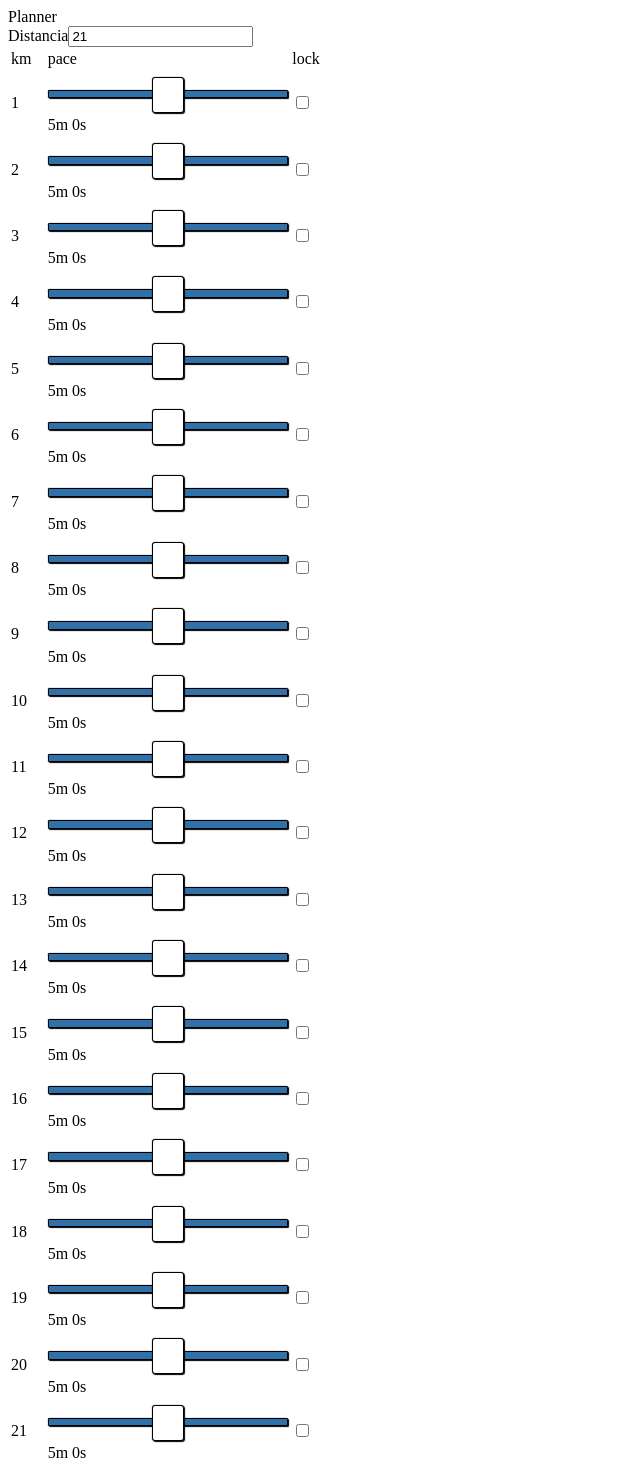
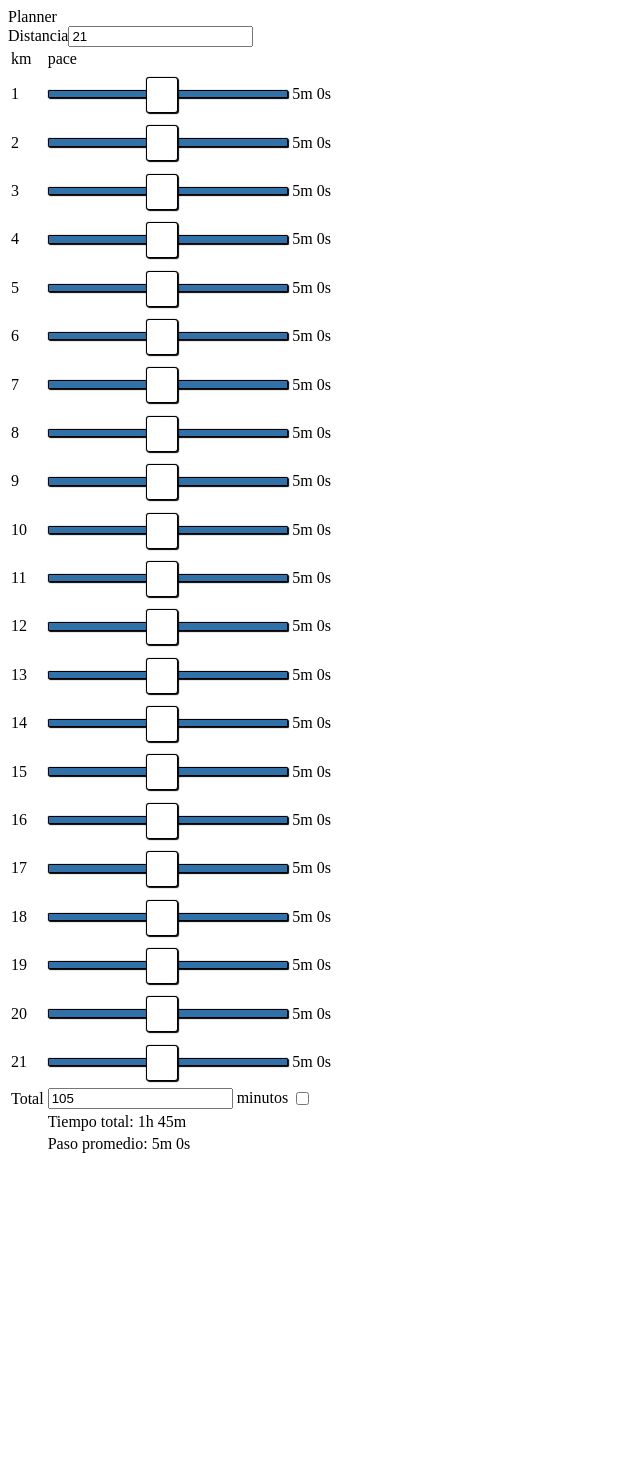
Before and after one commit to jperelli/run279, a Next.js app: page /plan in a window 1280 px wide. Shown: the top 1464 px of the page, without its empty margins (0-640 px from the left). After the commit the page ends 1164 px from the top, so only its background shows below. Built offline with nearby package versions, Linux system fonts and the light colour scheme.

Commit message:
improve planner a little bit

```diff
--- a/components/Planner.tsx
+++ b/components/Planner.tsx
@@ -83,7 +83,7 @@ export default function Planner() {
   }, [total]);
 
   return (
-    <>
+    <div className="p-2">
       <label htmlFor="length">Distancia</label>
       <input
         id="length"
@@ -95,8 +95,8 @@ export default function Planner() {
         <thead>
           <tr>
             <td>km</td>
-            <td>pace</td>
-            <td>lock</td>
+            <td className="w-full">pace</td>
+            <td></td>
           </tr>
         </thead>
         <tbody>
@@ -106,8 +106,8 @@ export default function Planner() {
               <td>
                 <input
                   type="range"
-                  min="0"
-                  max="600"
+                  min="140"
+                  max="480"
                   value={partial.pace * 60}
                   onChange={(e) =>
                     setPartials(
@@ -119,13 +119,15 @@ export default function Planner() {
                     )
                   }
                 />
+              </td>
+              <td className="whitespace-nowrap">
                 {Math.floor(partial.pace)}m{" "}
                 {Math.floor(
                   ((partial.pace - Math.floor(partial.pace)) * 60) % 60
                 )}
                 s
               </td>
-              <td>
+              {/* <td>
                 <input
                   type="checkbox"
                   checked={partial.lock}
@@ -139,7 +141,7 @@ export default function Planner() {
                     )
                   }
                 />
-              </td>
+              </td> */}
             </tr>
           ))}
         </tbody>
@@ -169,12 +171,23 @@ export default function Planner() {
           <tr>
             <td></td>
             <td>
-              {Math.floor(total / 60)}h {Math.floor(total % 60)}m
+              Tiempo total: {Math.floor(total / 60)}h {Math.floor(total % 60)}m
+            </td>
+            <td></td>
+          </tr>
+          <tr>
+            <td></td>
+            <td>
+              Paso promedio: {Math.floor((total / length) % 60)}m{" "}
+              {Math.floor(
+                ((total / length - Math.floor(total / length)) * 60) % 60
+              )}
+              s
             </td>
             <td></td>
           </tr>
         </tfoot>
       </table>
-    </>
+    </div>
   );
 }
```
